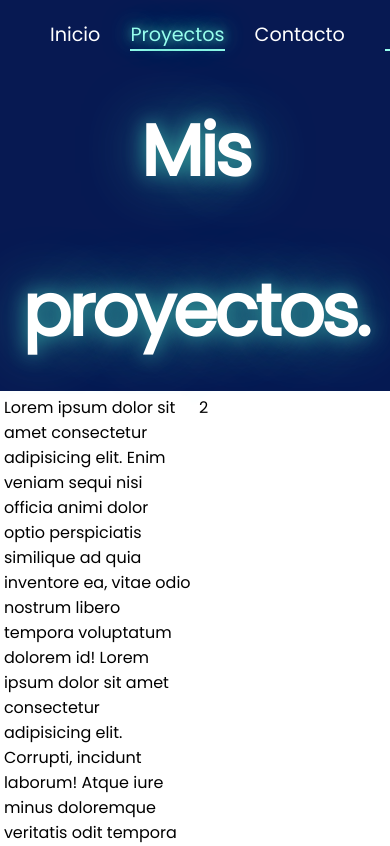
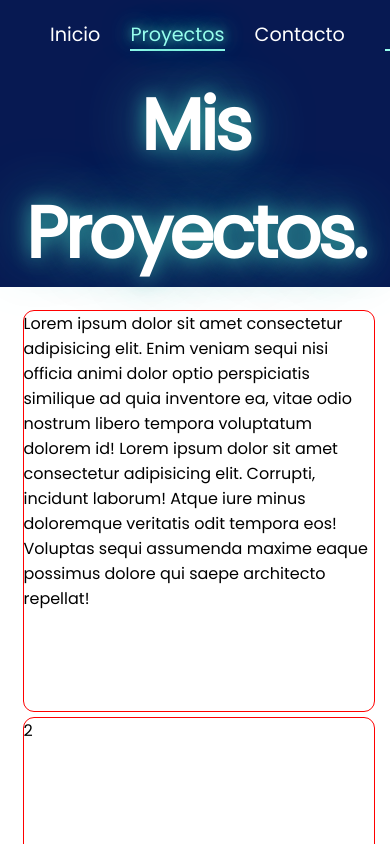
Before and after one commit to danyrszz/personal-portfolio, a Next.js app: page /projects in a window 390 px wide. Shown: the top 846 px of the page. Built offline with nearby package versions, Linux system fonts and the light colour scheme; grey boxes are pictures that could not be loaded.

Commit message:
fixed height on home screen and made responsive projects layout

```diff
--- a/src/app/globals.css
+++ b/src/app/globals.css
@@ -20,6 +20,10 @@ html,
 body {
   max-width: 100vw;
   overflow-x: hidden;
+  height: 100%;
+  display: flex;
+  flex-direction: column;
+  /* background-color: var(--deep-blue); */
 }
 
 a {
@@ -28,7 +32,6 @@ a {
 }
 .title-decorated{
   font-weight: bolder;
-  line-height: 160px;
   text-shadow: 0 0 20px var(--medium-green),0 0 60px var(--medium-green);
   transition: all 0.3s ease-in-out;
   cursor: default;
--- a/src/app/home.module.css
+++ b/src/app/home.module.css
@@ -1,10 +1,9 @@
 .container{
   background-image: linear-gradient(rgba(7, 25, 82, 1), rgba(7, 25, 82, 0.5)), url('../../public/starsbg.jpg');
   background-size: cover;
-  background-position: center;
   padding: 0 50px;
-  min-height: 650px;
-  height: calc(100vh - 70px);
+  display: flex;
+  flex-grow: 1; /* i'd spent a lot of time trying to fix overflowing and height to be fullscreen and this did the trick :) */
 }
 .welcomeMessage:hover{
   cursor: default;
--- a/src/app/projects/page.tsx
+++ b/src/app/projects/page.tsx
@@ -1,11 +1,16 @@
 'use client'
+import { useGlobalLanguage } from '../context/LanguageContext'
 
 import './projects.css'
 
 export default function Projects() {
+
+  const {language} = useGlobalLanguage()
   return (
     <>
-    <div className='title-big title-white title-decorated title-centered bg-deep-blue'> Mis proyectos. </div>
+    <div className='title-big title-white title-decorated title-centered bg-deep-blue'>
+      {language === 'EN' ? titleEn : titleEs}
+    </div>
     <section className="projects-container">
       <div className='card'>
         Lorem ipsum dolor sit amet consectetur adipisicing elit. Enim veniam sequi nisi officia animi dolor optio perspiciatis similique ad quia inventore ea, vitae odio nostrum libero tempora voluptatum dolorem id!
@@ -27,3 +32,6 @@ export default function Projects() {
     </>
   )
 }
+
+const titleEs : string = 'Mis Proyectos.'
+const titleEn : string = 'My Projects.'
--- a/src/app/projects/projects.css
+++ b/src/app/projects/projects.css
@@ -1,6 +1,6 @@
 
 .projects-container{
-  margin: 0 auto;
+  margin: 20px auto 0;
   display: flex;
   flex-wrap: wrap;
   justify-content: space-between;
@@ -9,8 +9,34 @@
 
 .card{
   width: 48%;
+  height: 400px;
   margin:1%;
-  outline: 1px solid white;
+  outline: 1px solid red;
   background-color: white;
   border-radius: 10px;
 }
+
+@media screen and (max-width : 960px) {
+  .projects-container{
+    flex-direction: column;
+    align-items: center;
+  }
+  .card{
+    width: 576px;
+  }
+}
+
+@media screen and (max-width : 600px) {
+  .card{
+    width: 400px;
+  }
+}
+
+@media screen and (max-width : 500px) {
+  .projects-container{
+    margin: 20px;
+  }
+  .card{
+    width: 100%;
+  }
+}
```
